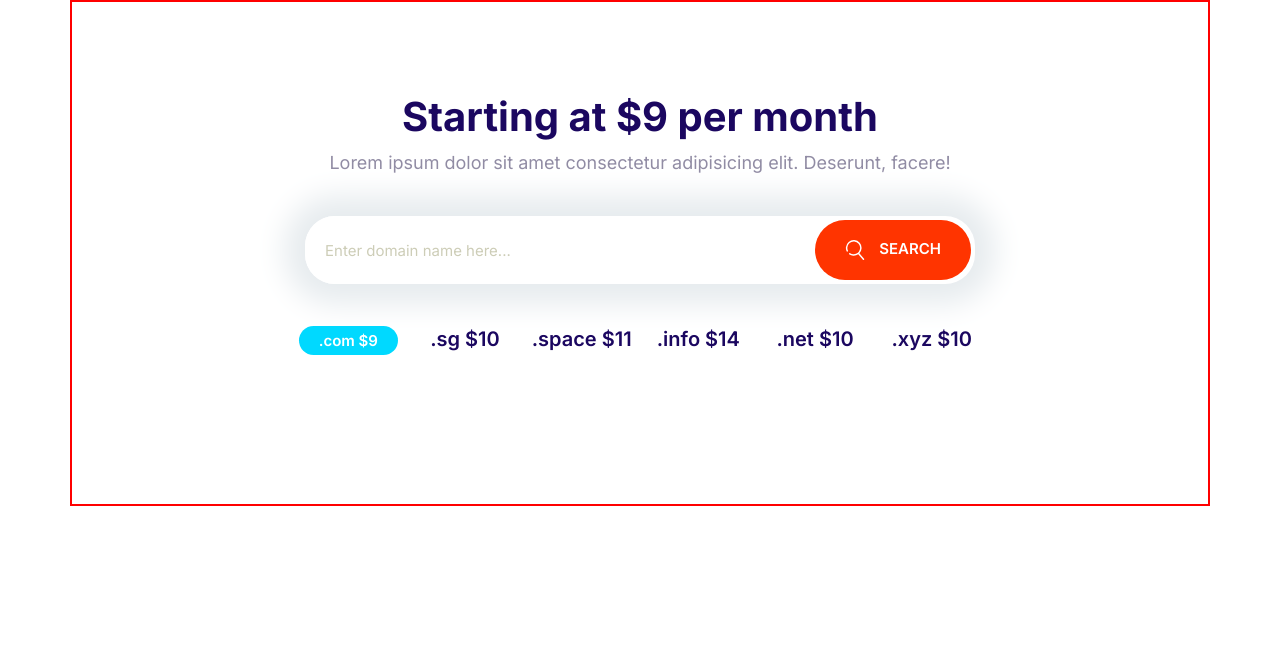
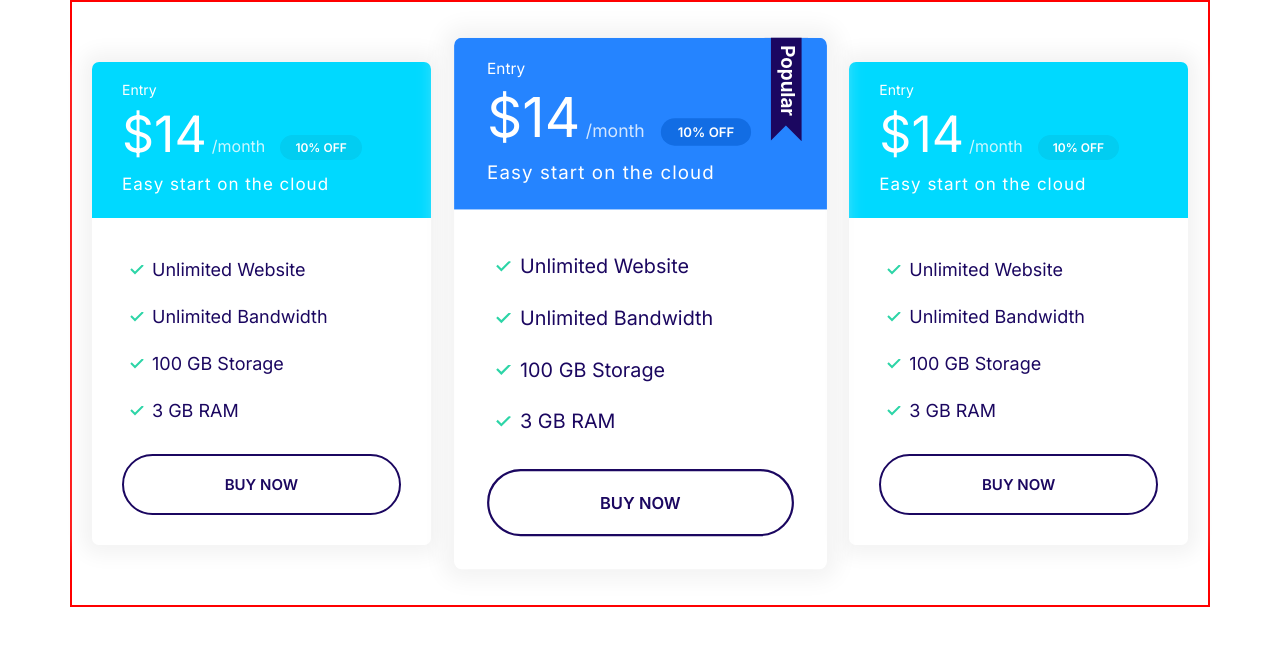
Before and after one commit to awoham/moshify, a plain HTML site: page index.html in a window 1280 px wide. Drawn offline with Linux system fonts and the light colour scheme.

Commit message:
Build the plan block component

```diff
--- a/CSS/styles.css
+++ b/CSS/styles.css
@@ -337,11 +337,19 @@ a {
     color: #ffff;
 }
 
+.card--primary .badge--primary {
+    background: #126de4;
+}
+
 .card--secondary .badge--secondary {
     background: #02cdf1;
 }
 
 /* Plans */
+.plan {
+    transition: transform .2s ease-out;
+}
+
 
 .plan__name {
     color: #fff;
@@ -381,8 +389,20 @@ a {
     right: 5%;
 }
 
+.plan--popular {
+    transform: scale(1.1);
+}
+
 .plan--popular .card__header {
     position: relative;
+}
+
+.plan:hover {
+    transform: scale(1.05);
+}
+
+.plan--popular:hover {
+    transform: scale(1.15);
 }
 
 @media screen and ( min-width: 1024px) {
@@ -742,3 +762,13 @@ a {
         grid-template-columns: repeat(auto-fit, minmax(10rem, 1fr));
     }
 }
+
+/* plans block */
+.block-plans .grid {
+    gap: 8rem 4rem;
+}
+
+.block-plans .card {
+    max-width: 500px;
+    margin: 0 auto;
+}
--- a/index.html
+++ b/index.html
@@ -12,28 +12,69 @@
     <link rel="stylesheet" href="css/styles.css" />
 </head>
 <body>
-    <section class="block container block-domain">
-        <header class="block__header">
-            <h2>Starting at $9 per month</h2>
-            <p>Lorem ipsum dolor sit amet consectetur adipisicing elit. Deserunt, facere!</p>
-        </header>
-        <div class="input-group">
-            <input type="text" class="input" placeholder="Enter domain name here..." />
-            <button class="btn btn--accent">
-                <svg class="icon icon--white">
-                    <use xlink:href="images/sprite.svg#search"></use>
-                </svg>
-                Search
-            </button>
+    <section class="block container block-plans">
+        <div class="grid grid--1x3">
+            <div class="plan">
+                <div class="card card--secondary">
+                    <header class="card__header">
+                        <h3 class="plan__name">Entry</h3>
+                        <span class="plan__price">$14</span>
+                        <span class="plan__billing-cycle">/month</span>
+                        <span class="badge badge--secondary badge--small">10% OFF</span>
+                        <span class="plan__description">Easy start on the cloud</span>
+                    </header>
+                    <div class="card__body">
+                        <ul class="list list--tick">
+                            <li class="list__item">Unlimited Website</li>
+                            <li class="list__item">Unlimited Bandwidth</li>
+                            <li class="list__item">100 GB Storage</li>
+                            <li class="list__item">3 GB RAM</li>
+                        </ul>
+                        <button class="btn btn--outline btn--block">Buy Now</button>
+                    </div>
+                </div>
+              </div>
+              <div class="plan plan--popular">
+                <div class="card card--primary">
+                    <header class="card__header">
+                        <h3 class="plan__name">Entry</h3>
+                        <span class="plan__price">$14</span>
+                        <span class="plan__billing-cycle">/month</span>
+                        <span class="badge badge--primary badge--small">10% OFF</span>
+                        <span class="plan__description">Easy start on the cloud</span>
+                    </header>
+                    <div class="card__body">
+                        <ul class="list list--tick">
+                            <li class="list__item">Unlimited Website</li>
+                            <li class="list__item">Unlimited Bandwidth</li>
+                            <li class="list__item">100 GB Storage</li>
+                            <li class="list__item">3 GB RAM</li>
+                        </ul>
+                        <button class="btn btn--outline btn--block">Buy Now</button>
+                    </div>
+                </div>
+              </div>
+              <div class="plan">
+                <div class="card card--secondary">
+                    <header class="card__header">
+                        <h3 class="plan__name">Entry</h3>
+                        <span class="plan__price">$14</span>
+                        <span class="plan__billing-cycle">/month</span>
+                        <span class="badge badge--secondary badge--small">10% OFF</span>
+                        <span class="plan__description">Easy start on the cloud</span>
+                    </header>
+                    <div class="card__body">
+                        <ul class="list list--tick">
+                            <li class="list__item">Unlimited Website</li>
+                            <li class="list__item">Unlimited Bandwidth</li>
+                            <li class="list__item">100 GB Storage</li>
+                            <li class="list__item">3 GB RAM</li>
+                        </ul>
+                        <button class="btn btn--outline btn--block">Buy Now</button>
+                    </div>
+                </div>
+              </div>
         </div>
-        <ul class="list block-domain__prices">
-            <li><span class="badge badge--secondary">.com $9</span></li>
-            <li>.sg $10</li>
-            <li>.space $11</li>
-            <li>.info $14</li>
-            <li>.net $10</li>
-            <li>.xyz $10</li>
-        </ul>
     </section>
     <script src="js/main.js"></script>
 </body>
```
Also changed, not shown: components/plan block.html (added, +65 -0 lines).
